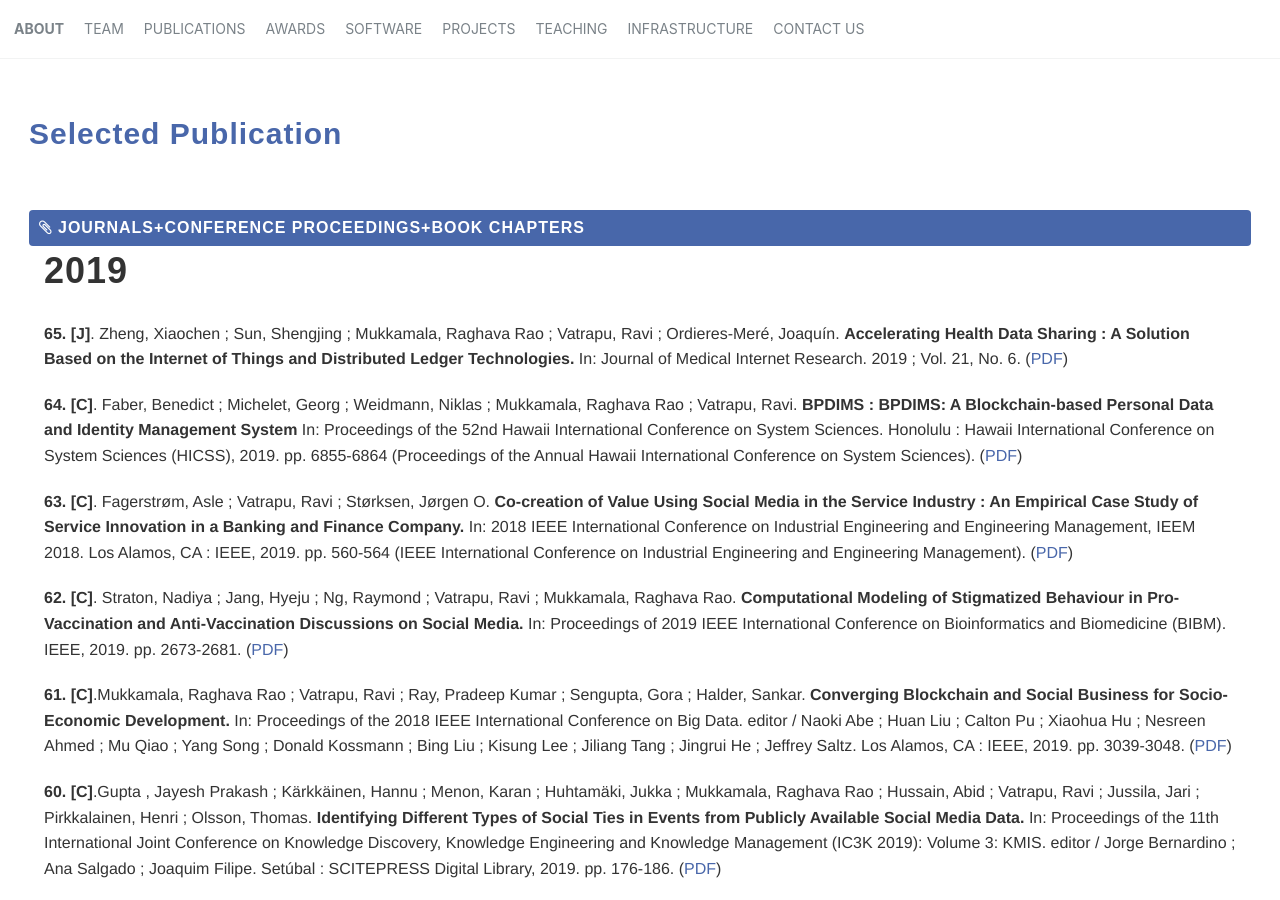
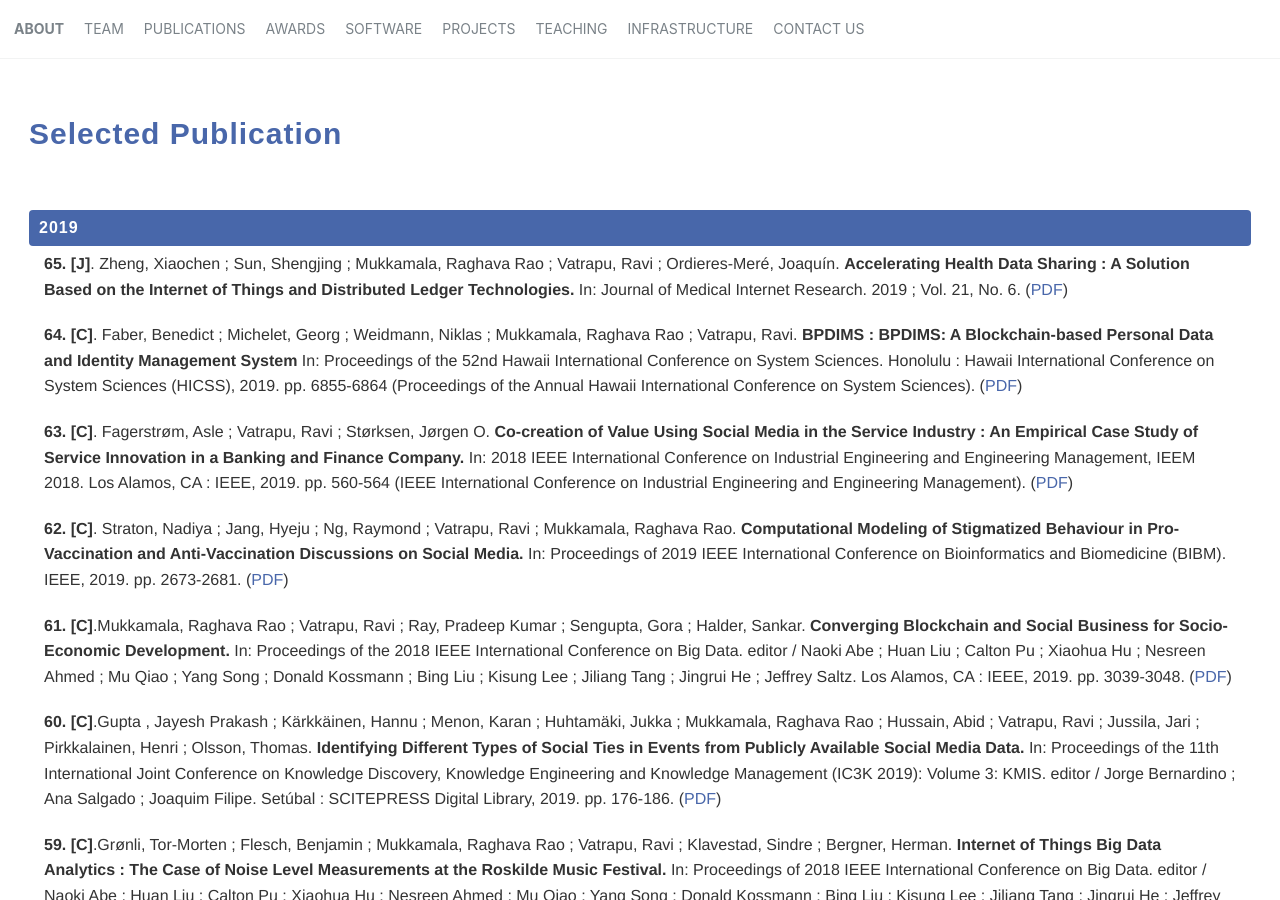
Before and after one commit to cbsBDA/cbsBDA-homepage, a Jekyll site: the page built from _pages/publications.md, in a window 1280 px wide and 900 px high. Built offline with Jekyll 4.4.1, drawn with Linux system fonts in a browser that asks for light colours; nearby versions of some CDN libraries.

Commit message:
Update publications.md

```diff
--- a/_pages/publications.md
+++ b/_pages/publications.md
@@ -23,7 +23,6 @@ author_profile: true
             </div>
         </div>
     </div>
-
     <div class="container w-100 p-0 m-0">
         <div class="row">
             <div class="col-xs-12 col-sm-12 col-md-12">
@@ -32,9 +31,12 @@ author_profile: true
 
                         <div class="inner">
                             <div class="accordion">
-                                <h3 class="accHeader"><i class="fa fa-paperclip"></i> Journals+Conference Proceedings+Book Chapters</h3>
+                                <h3 class="accHeader active" headerindex="0h">
+                                    <span class="accordprefix">
+                                        <i class="icon-minus statusicon" title="Collapse" alt="Collapse"></i>
+                                    </span> 2019
+                                </h3>
                                 <div class="accDetail">
-                                    <h1 id="2019">2019</h1>
                                     <p>
                                         <strong>65. [J]</strong>. Zheng, Xiaochen ; Sun, Shengjing ; Mukkamala, Raghava Rao ; Vatrapu, Ravi ; Ordieres-Meré, Joaquín.
                                         <strong>Accelerating Health Data Sharing : A Solution Based on the Internet of Things and Distributed Ledger Technologies.</strong>
```
